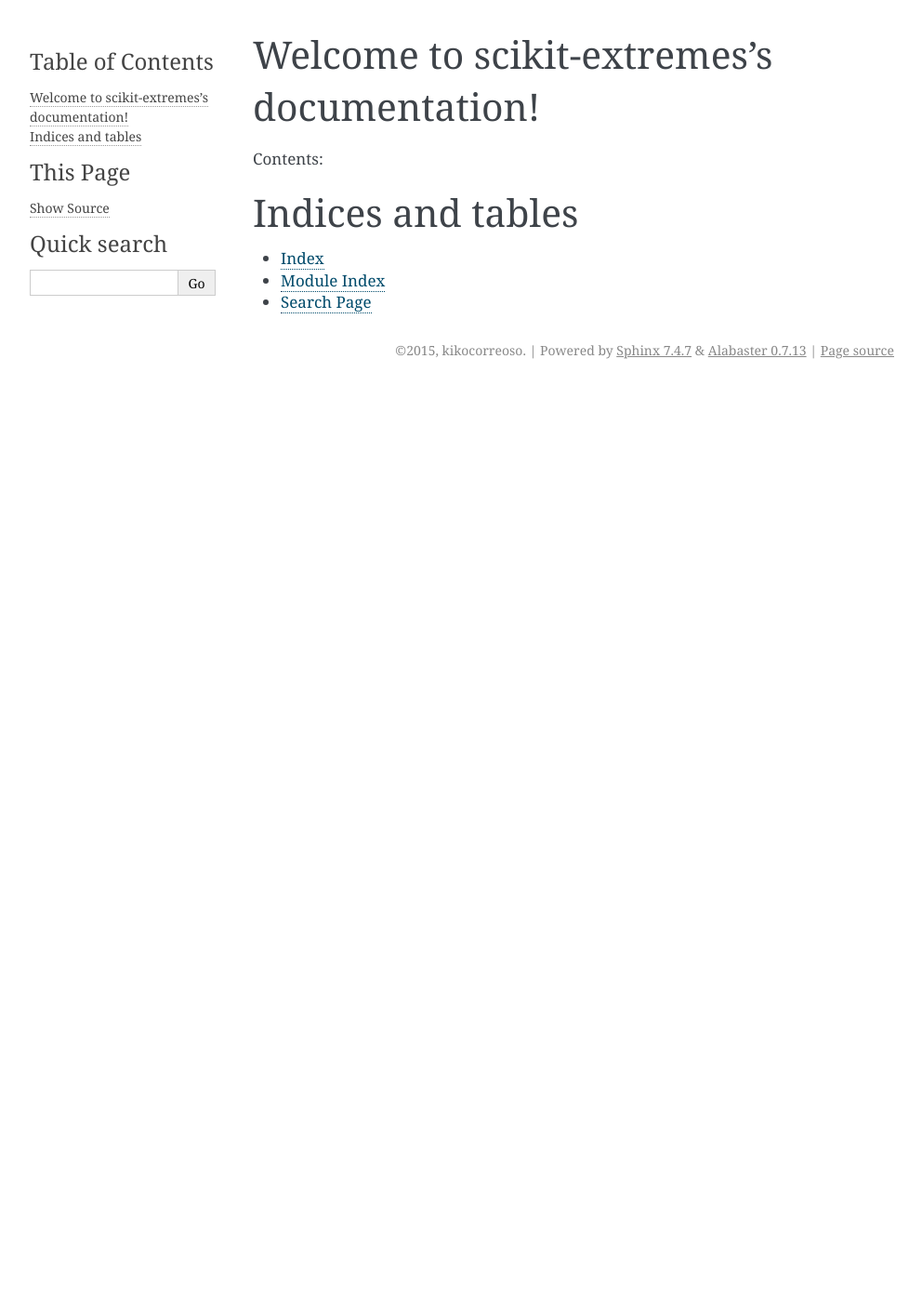
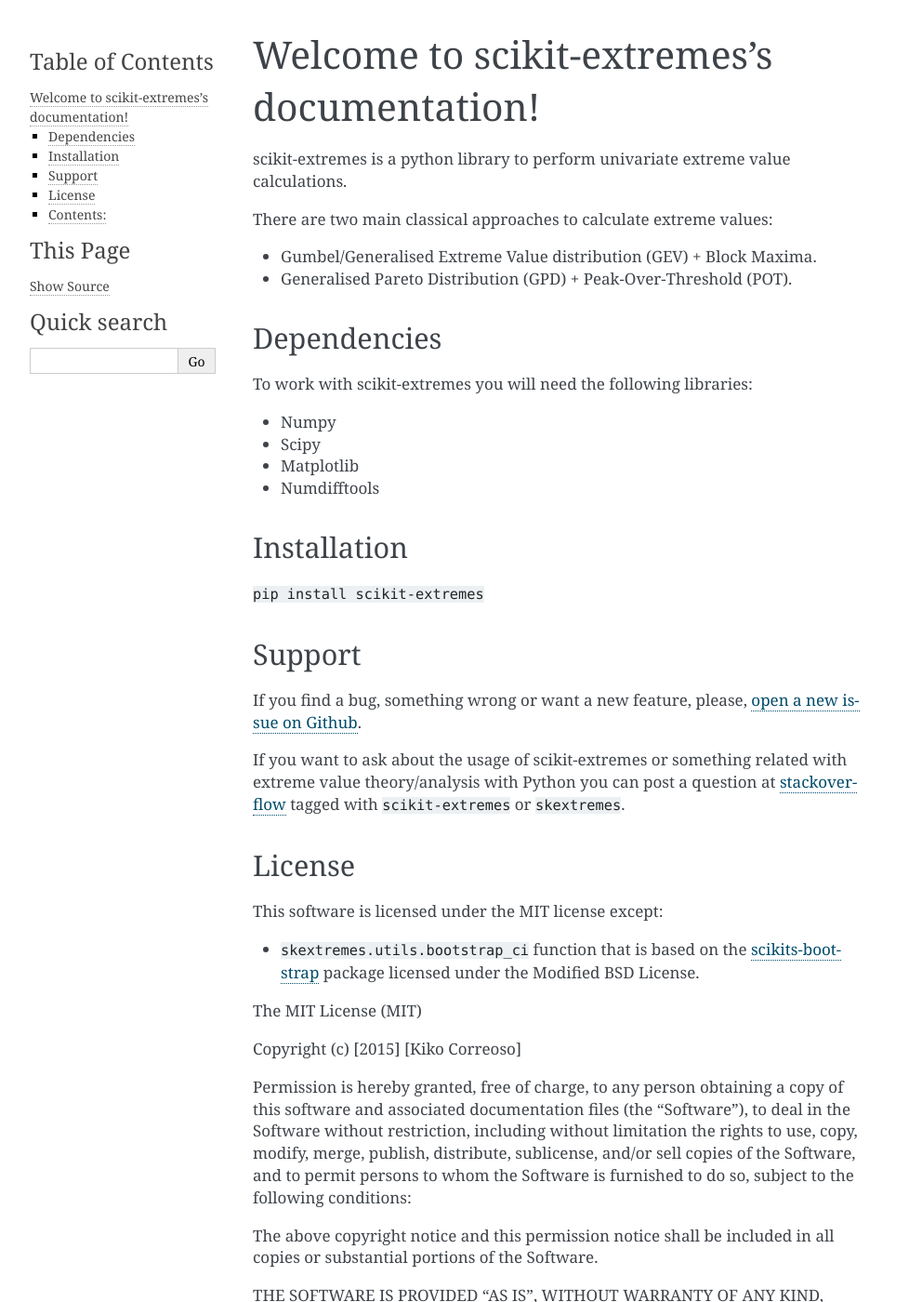
Before and after one commit to kikocorreoso/scikit-extremes, a Sphinx documentation site: the page built from source/index.rst, in a window 1280 px wide and 1400 px high. Shown: the whole window at 93% size, without its empty margins (148-1140 px from the left). Built offline with Sphinx 7.4.7, drawn with Linux system fonts in a browser that asks for light colours; some of the changed text lies outside the part shown.

Commit message:
preliminary version of docs

```diff
--- /dev/null
+++ b/source/Module models.wind.rst
@@ -0,0 +1,5 @@
+skextremes.models.wind
+======================
+
+.. automodule:: skextremes.models.wind
+   :members: wind_EWTSII_Exact, wind_EWTSII_Gumbel, wind_EWTSII_Davenport, wind_vref_5vave
--- /dev/null
+++ b/source/Module utils.rst
@@ -0,0 +1,5 @@
+skextremes.utils
+================
+
+.. automodule:: skextremes.utils
+   :members: bootstrap_ci, gev_momfit, gum_momfit
--- a/source/index.rst
+++ b/source/index.rst
@@ -1,21 +1,81 @@
-.. scikit-extremes documentation master file, created by
-   sphinx-quickstart on Thu Sep 10 10:19:22 2015.
-   You can adapt this file completely to your liking, but it should at least
-   contain the root `toctree` directive.
-
 Welcome to scikit-extremes's documentation!
 ===========================================
 
+scikit-extremes is a python library to perform univariate extreme value
+calculations.
+
+There are two main classical approaches to calculate extreme values:
+
+-  Gumbel/Generalised Extreme Value distribution (GEV) + Block Maxima.
+-  Generalised Pareto Distribution (GPD) + Peak-Over-Threshold (POT).
+
+Dependencies
+------------
+
+To work with scikit-extremes you will need the following libraries:
+
+-  Numpy
+-  Scipy
+-  Matplotlib
+-  Numdifftools
+
+Installation
+------------
+
+``pip install scikit-extremes``
+
+Support
+-------
+
+If you find a bug, something wrong or want a new feature, please, `open
+a new issue on
+Github <https://github.com/kikocorreoso/scikit-extremes/issues>`__.
+
+If you want to ask about the usage of scikit-extremes or something
+related with extreme value theory/analysis with Python you can post a
+question at `stackoverflow <http://stackoverflow.com/>`__ tagged with
+``scikit-extremes`` or ``skextremes``.
+
+License
+-------
+
+This software is licensed under the MIT license except:
+
+* ``skextremes.utils.bootstrap_ci`` function that is based on the `scikits-bootstrap`_ package licensed under the Modified BSD License.
+
+.. _scikits-bootstrap: https://github.com/cgevans/scikits-bootstrap
+
+The MIT License (MIT)
+
+Copyright (c) [2015] [Kiko Correoso]
+
+Permission is hereby granted, free of charge, to any person obtaining a copy
+of this software and associated documentation files (the "Software"), to deal
+in the Software without restriction, including without limitation the rights
+to use, copy, modify, merge, publish, distribute, sublicense, and/or sell
+copies of the Software, and to permit persons to whom the Software is
+furnished to do so, subject to the following conditions:
+
+The above copyright notice and this permission notice shall be included in all
+copies or substantial portions of the Software.
+
+THE SOFTWARE IS PROVIDED "AS IS", WITHOUT WARRANTY OF ANY KIND, EXPRESS OR
+IMPLIED, INCLUDING BUT NOT LIMITED TO THE WARRANTIES OF MERCHANTABILITY,
+FITNESS FOR A PARTICULAR PURPOSE AND NONINFRINGEMENT. IN NO EVENT SHALL THE
+AUTHORS OR COPYRIGHT HOLDERS BE LIABLE FOR ANY CLAIM, DAMAGES OR OTHER
+LIABILITY, WHETHER IN AN ACTION OF CONTRACT, TORT OR OTHERWISE, ARISING FROM,
+OUT OF OR IN CONNECTION WITH THE SOFTWARE OR THE USE OR OTHER DEALINGS IN THE
+SOFTWARE.
+
 Contents:
+---------
 
 .. toctree::
    :maxdepth: 2
 
-
-
-Indices and tables
-==================
-
-* :ref:`genindex`
-* :ref:`modindex`
-* :ref:`search`
+   Small EVT introduction
+   User guide
+   Module utils
+   Module models.wind
+   Module models.engineering
+   Module models.classic
```
Also changed, not shown: source/Module models.classic.rst (added, +13 -0 lines), source/Module models.engineering.rst (added, +13 -0 lines), source/Small EVT introduction.rst (added, +155 -0 lines), source/User guide.rst (added, +167 -0 lines).
